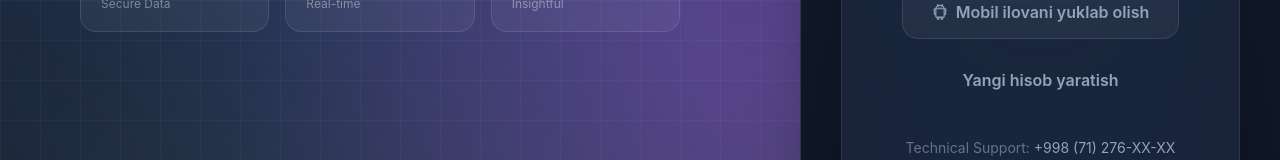
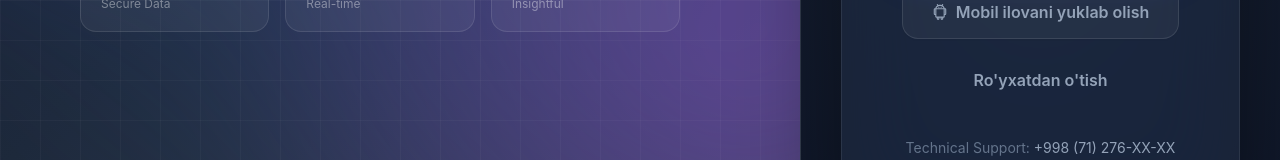
Before and after one commit to Ravshan1989/project_ses, a React (Vite) app in the folder frontend/: page /login in a window 1280 px wide. Shown: the part 720-880 px from the top of the page. Built offline with nearby package versions, Linux system fonts and the light colour scheme; no server answers.

Commit message:
Fix: Rename 'Yangi hisob yaratish' to 'Ro\'yxatdan o\'tish'

```diff
--- a/frontend/src/features/auth/RegisterPage.tsx
+++ b/frontend/src/features/auth/RegisterPage.tsx
@@ -95,7 +95,7 @@ const RegisterPage: React.FC = () => {
                     <div style={{ textAlign: 'center', marginBottom: 40 }}>
                         <MedicineBoxOutlined style={{ fontSize: 48, color: token.colorPrimary, marginBottom: 16 }} />
                         <Title level={2} style={{ margin: 0 }}>{t('common.app_name', 'Smart SES')}</Title>
-                        <Text type="secondary">{t('auth.register_title', 'Yangi hisob yaratish')}</Text>
+                        <Text type="secondary">{t('auth.register_title', "Ro'yxatdan o'tish")}</Text>
                     </div>
 
                     <Card bordered={false} style={{ boxShadow: '0 10px 25px rgba(0,0,0,0.05)', borderRadius: 16 }}>
@@ -140,8 +140,8 @@ const RegisterPage: React.FC = () => {
 
                             <Form.Item
                                 name="departmentId"
-                                label={t('common.department', 'Bo\'lim')}
-                                rules={[{ required: true, message: t('common.error_select_dept', 'Bo\'limni tanlang') }]}
+                                label={t('common.department', "Bo'lim")}
+                                rules={[{ required: true, message: t('common.error_select_dept', "Bo'limni tanlang") }]}
                             >
                                 <Select placeholder={t('common.placeholder_dept', 'Tanlang...')} prefix={<ClusterOutlined style={{ color: 'rgba(0,0,0,.25)' }} />}>
                                     {departments.map(dept => (
@@ -179,7 +179,7 @@ const RegisterPage: React.FC = () => {
 
                             <Form.Item style={{ marginBottom: 0 }}>
                                 <Button type="primary" htmlType="submit" loading={loading} block style={{ fontWeight: 600 }}>
-                                    {t('auth.register_btn', 'RO\'YXATDAN O\'TISH')}
+                                    {t('auth.register_btn', "RO'YXATDAN O'TISH")}
                                 </Button>
                             </Form.Item>
                         </Form>
--- a/frontend/src/i18n/locales/uz_latn.json
+++ b/frontend/src/i18n/locales/uz_latn.json
@@ -27,11 +27,11 @@
         "forgot_password": "Parolni unutdingizmi?",
         "register_btn": "RO'YXATDAN O'TISH",
         "download_app": "Mobil ilovani yuklab olish",
-        "register_title": "Yangi hisob yaratish",
+        "register_title": "Ro'yxatdan o'tish",
         "success_register": "Muvaffaqiyatli ro'yxatdan o'tdingiz! Endi kirishingiz mumkin.",
         "error_register": "Ro'yxatdan o'tishda xatolik yuz berdi",
         "back_to_login": "Tizimga qaytish",
-        "create_account": "Yangi hisob yaratish"
+        "create_account": "Ro'yxatdan o'tish"
     },
     "regions": {
         "nurafshon_city": "Nurafshon shahri",
```
